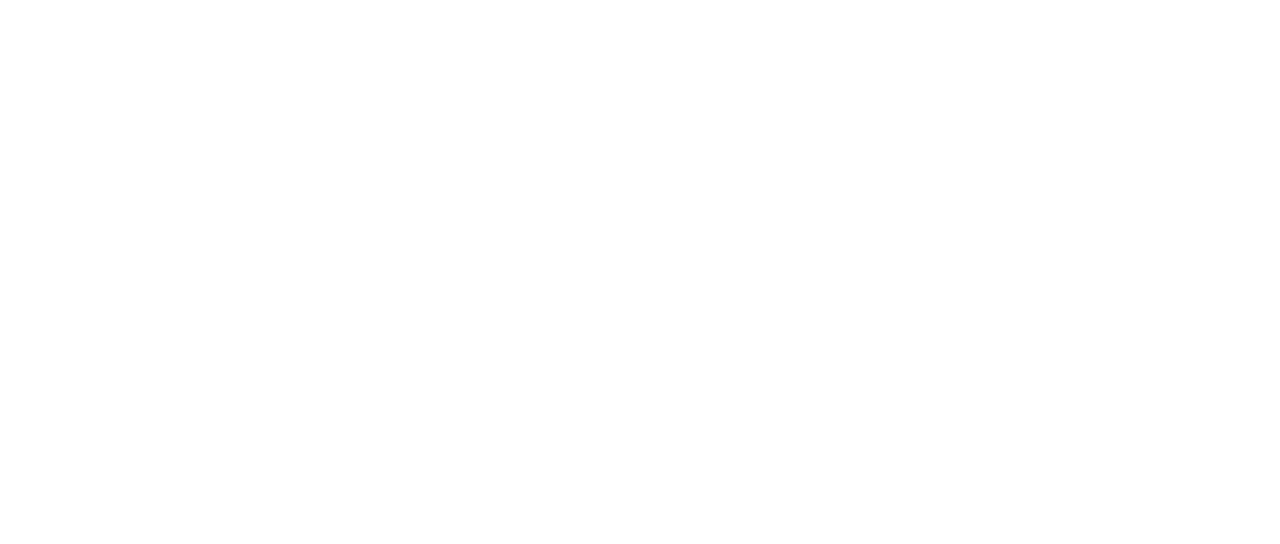
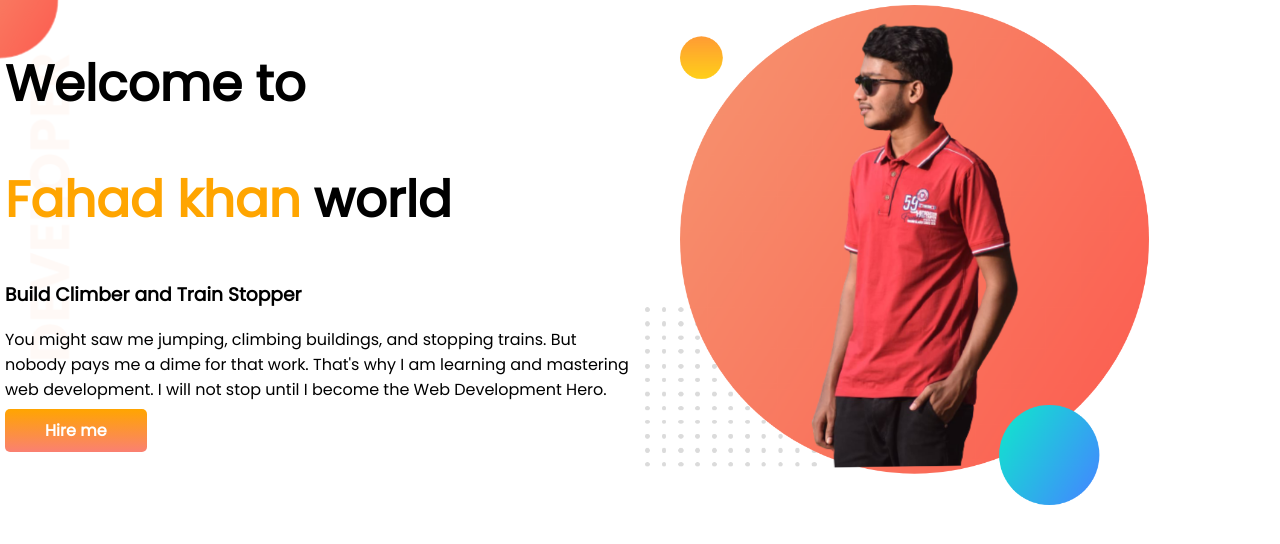
Before and after one commit to Fahad-khan-hub/port-web-re, a plain HTML site: page index.html in a window 1280 px wide. Drawn offline with Linux system fonts and the light colour scheme.

Commit message:
Banar added

```diff
--- a/index.html
+++ b/index.html
@@ -5,9 +5,22 @@
     <meta http-equiv="X-UA-Compatible" content="IE=edge">
     <meta name="viewport" content="width=device-width, initial-scale=1.0">
     <title>Fahad portfolio</title>
-    <link rel="stylesheet" href="style.css">
+    <link rel="preconnect" href="https://fonts.googleapis.com">
+    <link rel="preconnect" href="https://fonts.gstatic.com" crossorigin>
+    <link href="https://fonts.googleapis.com/css2?family=Poppins&display=swap" rel="stylesheet">
+        <link rel="stylesheet" href="style.css">
 </head>
-<body>
-
-</body>
-</html>
+    <body>
+  <section class="top-banar">
+    <div class="half-width"> <h1>Welcome to</h1>
+        <h1> <span class="komola">Fahad khan </span> world</h1>
+        <h3>Build Climber and Train Stopper </h3>
+        <p> You might saw me jumping, climbing buildings, and stopping trains. But nobody pays me a dime for that work. That's why I am learning and mastering web development. I will not stop until I become the Web Development Hero.</p>
+        <a class="link-button" target="blank" href="https://www.linkedin.com/company/programminghero">Hire me</a>
+    </div>
+        <div class="half-width">
+            <img src="images/fahad.png" alt="">
+        </div>
+  </section>
+    </body>
+    </html>
--- a/style.css
+++ b/style.css
@@ -0,0 +1,33 @@
+body{
+    font-family: 'Poppins', sans-serif;
+    margin: 0;
+}
+h1{
+    font-size: 50px;
+}
+.komola{
+    color: orange;
+}
+section{
+    display: flex;
+}
+.half-width{
+    width: 50%;
+    padding: 5px;
+}
+.half-width img{
+    width: 80%;
+}
+.link-button{
+    text-decoration: none;
+
+    padding: 10px 40px;
+    border-radius: 5px;
+    background-image: linear-gradient(orange, salmon);
+    color: white;
+    font-weight: 700;
+}
+.top-banar{
+    background-image: url(images/top-banner.png);
+    background-repeat: no-repeat;
+}
```
Also changed, not shown: images/dream-bg.png (added), images/exp-bg.png (added), images/fahad.png (added), images/jhankar.png (added), images/jhankar2.png (added), images/my-bg.png (added), images/my-bg2.png (added), images/top-banner.png (added), 7 other files.
